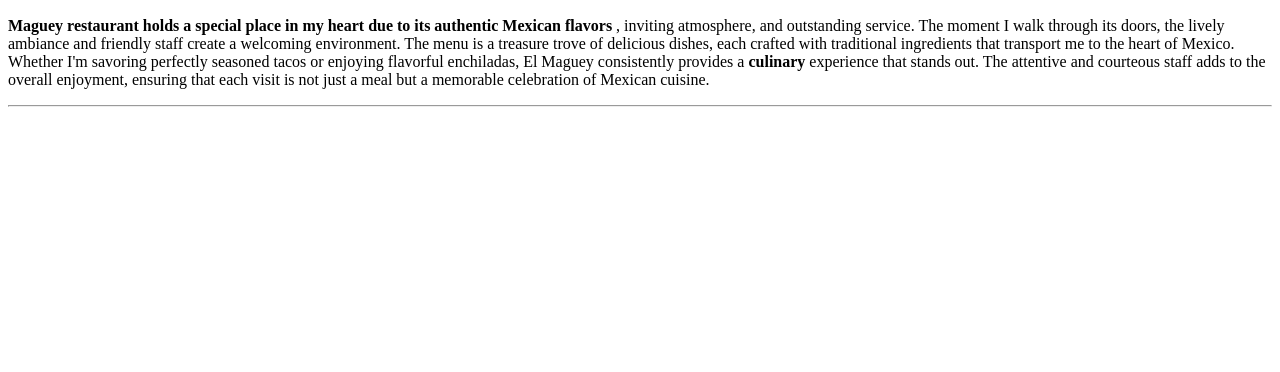
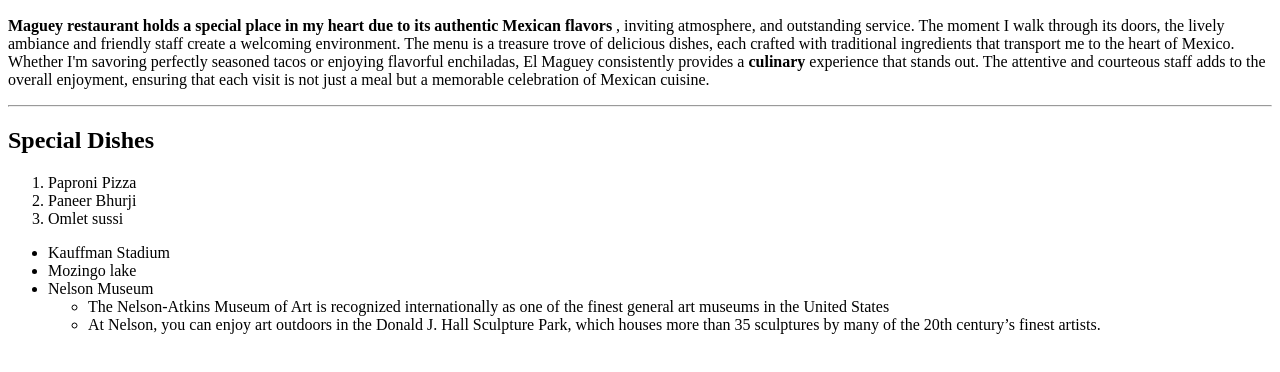
Before and after one commit to 44-563-Web-Apps-S24/44563-webapps-s24-assignment3-sahilgrewal8072, a plain HTML site: page index.html in a window 1280 px wide. Shown: the part 110-482 px from the top of the page. Drawn offline with Linux system fonts and the light colour scheme.

Commit message:
Adds nested list

```diff
--- a/index.html
+++ b/index.html
@@ -19,6 +19,24 @@
         attentive and courteous staff adds to the overall enjoyment, ensuring that each visit is not just a meal but a
         memorable celebration of Mexican cuisine. </p>
         <hr>
+        <h2>Special Dishes</h2>
+        <ol>
+            <li>Paproni Pizza</li>
+            <li>Paneer Bhurji</li>
+            <li>Omlet sussi</li>
+        </ol>
+
+        <ul>
+            <li>Kauffman Stadium</li>
+            <li>Mozingo lake</li>
+            <li>Nelson Museum</li>
+                <ul>
+                    <li>
+                        The Nelson-Atkins Museum of Art is recognized internationally as one of the finest general art museums in the United States
+                    </li>
+                    <li>At Nelson, you can enjoy art outdoors in the Donald J. Hall Sculpture Park, which houses more than 35 sculptures by many of the 20th century’s finest artists.</li>
+                </ul>
+        </ul>
 </body>
 
 </html>
```
